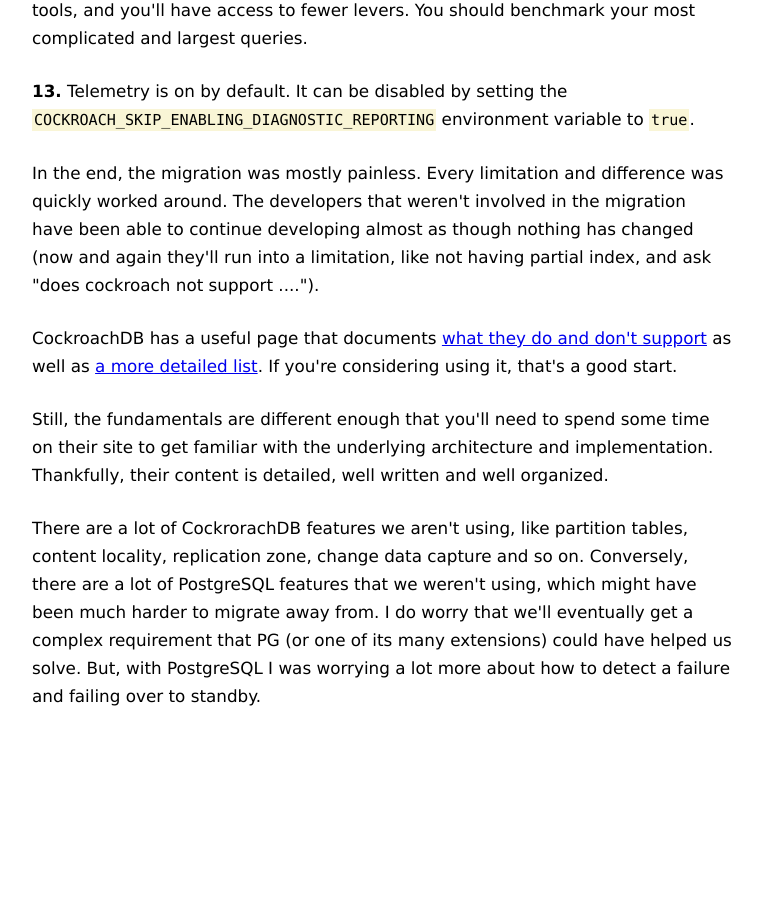
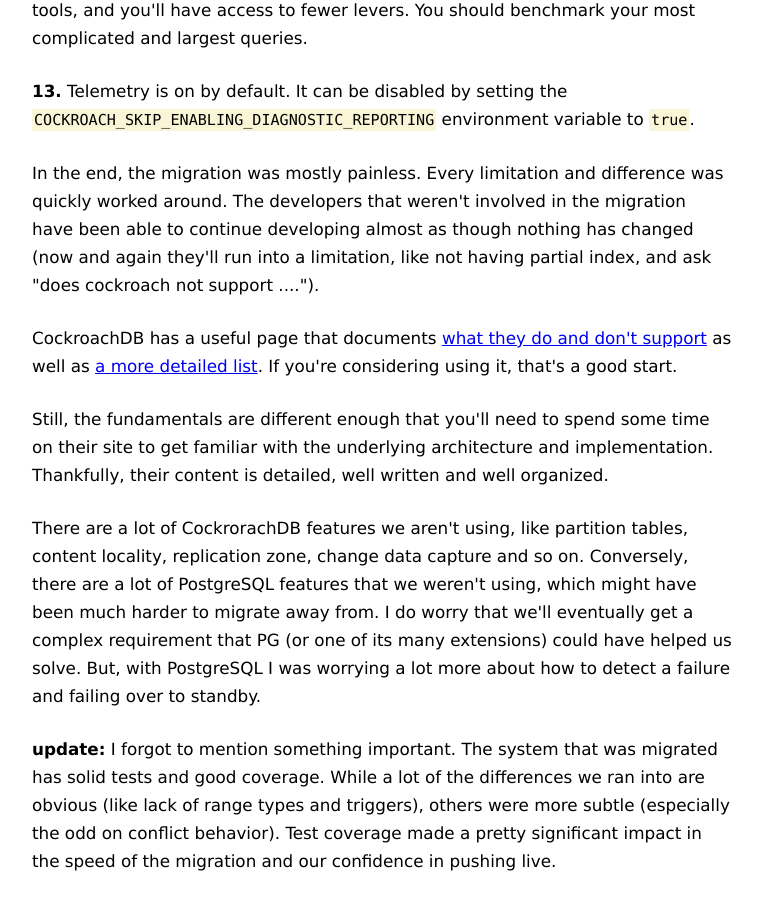
Before and after one commit to karlseguin/blog_old, a Jekyll site: the page built from _posts/2020/2020-02-05-Migrating-To-CockroachDB.html, in a window 1280 px wide and 900 px high, scrolled down 2122 px. Shown: the whole window, without its empty margins (258-1020 px from the left). Built offline with Jekyll 4.4.1, drawn with Linux system fonts in a browser that asks for light colours; before the commit the page ends 2857 px from its top, so only the background shows below that.

Commit message:
update with note about test coverage

```diff
--- a/_posts/2020/2020-02-05-Migrating-To-CockroachDB.html
+++ b/_posts/2020/2020-02-05-Migrating-To-CockroachDB.html
@@ -48,3 +48,5 @@ tags: [learning]
 <p>Still, the fundamentals are different enough that you'll need to spend some time on their site to get familiar with the underlying architecture and implementation. Thankfully, their content is detailed, well written and well organized.</p>
 
 <p>There are a lot of CockrorachDB features we aren't using, like partition tables, content locality, replication zone, change data capture and so on. Conversely, there are a lot of PostgreSQL features that we weren't using, which might have been much harder to migrate away from. I do worry that we'll eventually get a complex requirement that PG (or one of its many extensions) could have helped us solve. But, with PostgreSQL I was worrying a lot more about how to detect a failure and failing over to standby.</p>
+
+<p><strong>update:</strong> I forgot to mention something important. The system that was migrated has solid tests and good coverage. While a lot of the differences we ran into are obvious (like lack of range types and triggers), others were more subtle (especially the odd on conflict behavior). Test coverage made a pretty significant impact in the speed of the migration and our confidence in pushing live.</p>
```
